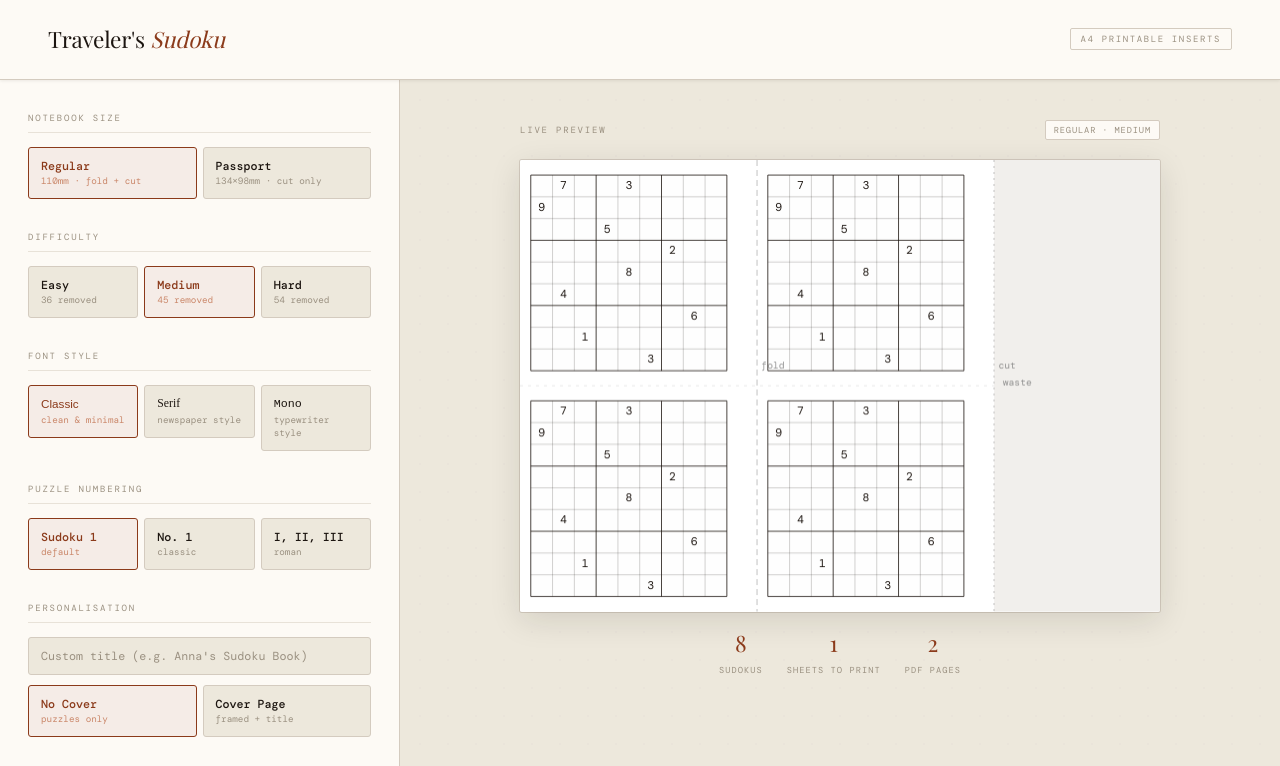
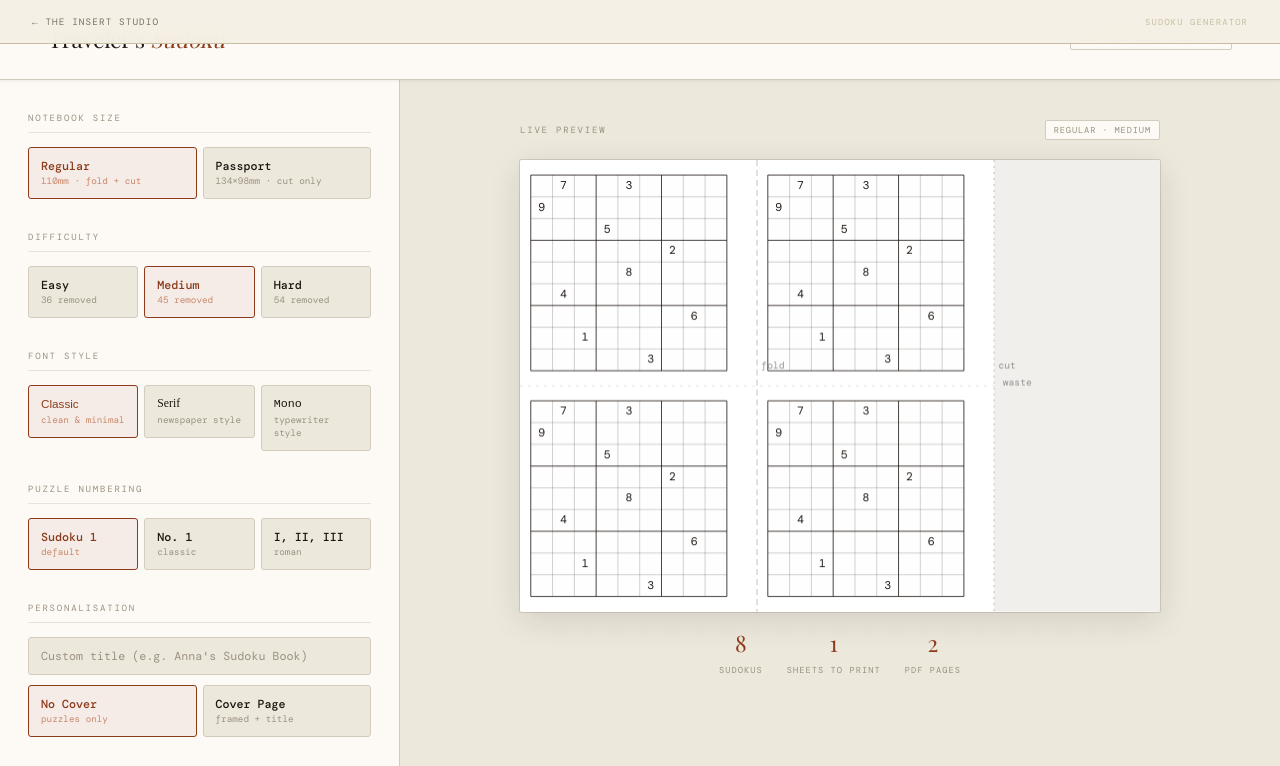
Before and after one commit to einarjonsson/sudoku-travelers-notebook, a plain HTML site: page index.html in a window 1280 px wide. Shown: the top 766 px of the page. Drawn offline with nearby package versions, Linux system fonts and the light colour scheme; a web font is replaced by a local one.

Commit message:
Update layout height and add fixed header
Adjusted the minimum height of the main layout and added a fixed header with navigation and title.

```diff
--- a/index.html
+++ b/index.html
@@ -77,7 +77,7 @@ header {
 main {
   display: grid;
   grid-template-columns: 400px 1fr;
-  min-height: calc(100vh - 73px);
+  min-height: calc(100vh - 117px);
 }
 
 /* ── Left panel: settings ── */
@@ -478,6 +478,12 @@ main {
 </style>
 </head>
 <body>
+<div style="position:fixed;top:0;left:0;right:0;z-index:200;background:rgba(245,240,228,0.95);backdrop-filter:blur(8px);border-bottom:1px solid #c8bda0;padding:0 32px;height:44px;display:flex;align-items:center;justify-content:space-between;font-family:'DM Mono',monospace;">
+  <a href="https://einarjonsson.github.io" style="font-size:0.62rem;letter-spacing:0.12em;text-transform:uppercase;color:#7a7060;text-decoration:none;display:flex;align-items:center;gap:8px;transition:color 0.15s;" onmouseover="this.style.color='#7a2e0e'" onmouseout="this.style.color='#7a7060'">
+    ← The Insert Studio
+  </a>
+  <span style="font-size:0.58rem;letter-spacing:0.14em;text-transform:uppercase;color:#c8bda0;">Sudoku Generator</span>
+</div>
 
 <header>
   <div class="logo">Traveler's <em>Sudoku</em></div>
```
